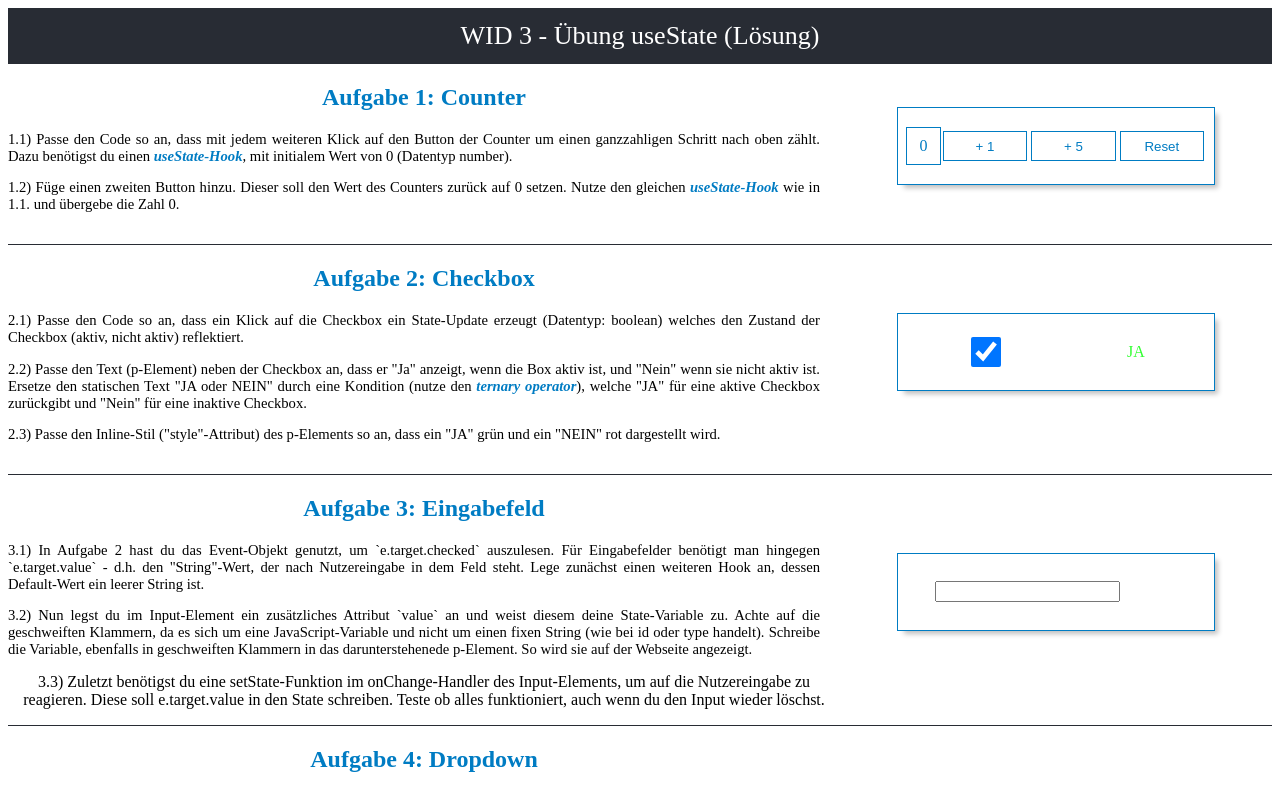
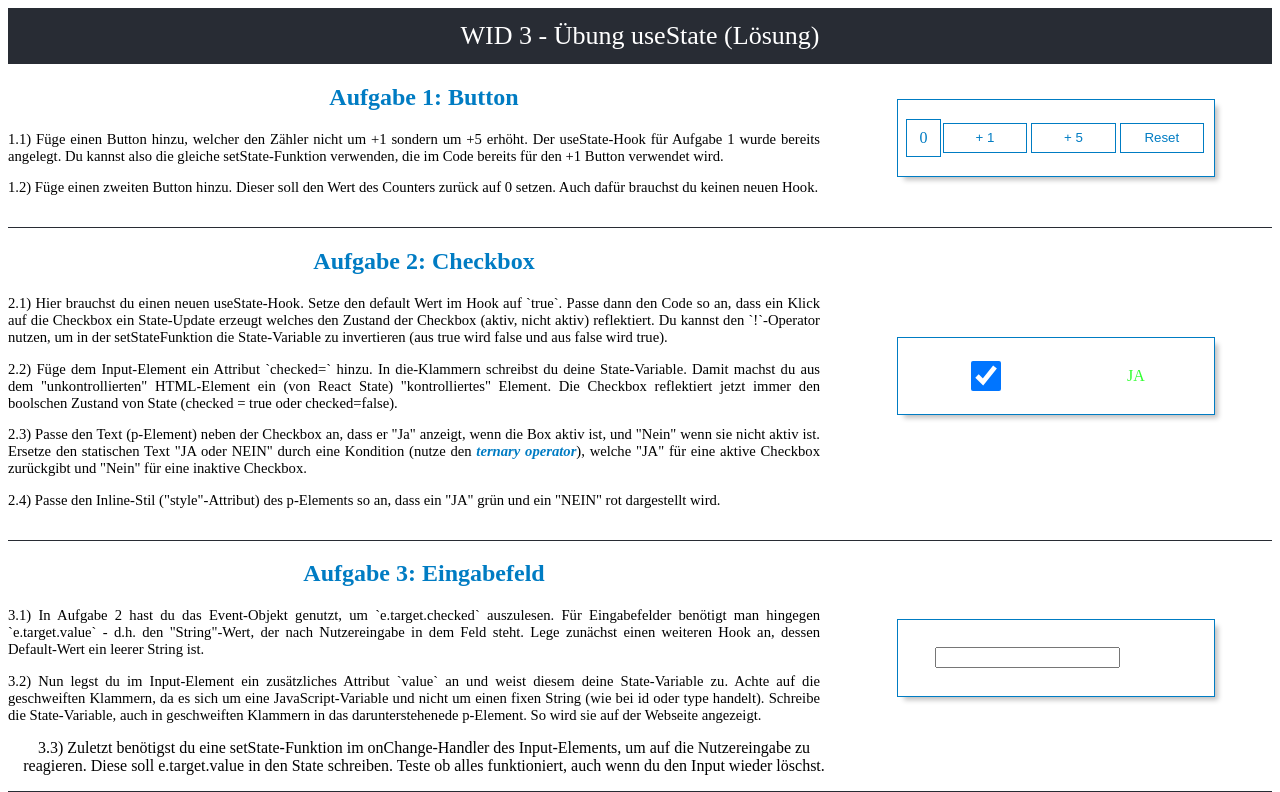
Before and after one commit to FHNW-IGEO-WID-HS2627/wid-3-ubung-react-state-losung, a React (Create React App) app: page / in a window 1280 px wide. Shown: the top 792 px of the page. Built offline with nearby package versions, Linux system fonts and the light colour scheme.

Commit message:
Erklärungen

```diff
--- a/src/App.js
+++ b/src/App.js
@@ -73,6 +73,7 @@ function App() {
         <Aufgabe4 />
         <div className="WrapperHorizontal">
           <select
+            value={alignState}
             onChange={(event) => {
               setAlignState(event.target.value);
             }}
@@ -82,6 +83,7 @@ function App() {
             <option value="right">Rechts</option>
           </select>
           <select
+            value={fontSizeState}
             onChange={(event) => {
               // Wert:
               console.log(event.target.value);
--- a/src/static/ExText.js
+++ b/src/static/ExText.js
@@ -1,17 +1,15 @@
 export const Aufgabe1 = () => (
   <div className="Exercise">
-    <h2>Aufgabe 1: Counter</h2>
+    <h2>Aufgabe 1: Button</h2>
     <p>
-      1.1) Passe den Code so an, dass mit jedem weiteren Klick auf den Button
-      der Counter um einen ganzzahligen Schritt nach oben zählt. Dazu benötigst
-      du einen <span className="Emphasis">useState-Hook</span>, mit initialem
-      Wert von 0 (Datentyp number).
+      1.1) Füge einen Button hinzu, welcher den Zähler nicht um +1 sondern um +5
+      erhöht. Der useState-Hook für Aufgabe 1 wurde bereits angelegt. Du kannst
+      also die gleiche setState-Funktion verwenden, die im Code bereits für den
+      +1 Button verwendet wird.
     </p>
     <p>
       1.2) Füge einen zweiten Button hinzu. Dieser soll den Wert des Counters
-      zurück auf 0 setzen. Nutze den gleichen{" "}
-      <span className="Emphasis">useState-Hook</span> wie in 1.1. und übergebe
-      die Zahl 0.
+      zurück auf 0 setzen. Auch dafür brauchst du keinen neuen Hook.
     </p>
   </div>
 );
@@ -20,19 +18,29 @@ export const Aufgabe2 = () => (
     <h2>Aufgabe 2: Checkbox</h2>
     <div>
       <p>
-        2.1) Passe den Code so an, dass ein Klick auf die Checkbox ein
-        State-Update erzeugt (Datentyp: boolean) welches den Zustand der
-        Checkbox (aktiv, nicht aktiv) reflektiert.
+        2.1) Hier brauchst du einen neuen useState-Hook. Setze den default Wert
+        im Hook auf `true`. Passe dann den Code so an, dass ein Klick auf die
+        Checkbox ein State-Update erzeugt welches den Zustand der Checkbox
+        (aktiv, nicht aktiv) reflektiert. Du kannst den `!`-Operator nutzen, um
+        in der setStateFunktion die State-Variable zu invertieren (aus true wird
+        false und aus false wird true).
       </p>
       <p>
-        2.2) Passe den Text (p-Element) neben der Checkbox an, dass er "Ja"
+        2.2) Füge dem Input-Element ein Attribut `checked={}` hinzu. In die
+        {}-Klammern schreibst du deine State-Variable. Damit machst du aus dem
+        "unkontrollierten" HTML-Element ein (von React State) "kontrolliertes"
+        Element. Die Checkbox reflektiert jetzt immer den boolschen Zustand von
+        State (checked = true oder checked=false).
+      </p>
+      <p>
+        2.3) Passe den Text (p-Element) neben der Checkbox an, dass er "Ja"
         anzeigt, wenn die Box aktiv ist, und "Nein" wenn sie nicht aktiv ist.
         Ersetze den statischen Text "JA oder NEIN" durch eine Kondition (nutze
         den <span className="Emphasis">ternary operator</span>), welche "JA" für
         eine aktive Checkbox zurückgibt und "Nein" für eine inaktive Checkbox.
       </p>
       <p>
-        2.3) Passe den Inline-Stil ("style"-Attribut) des p-Elements so an, dass
+        2.4) Passe den Inline-Stil ("style"-Attribut) des p-Elements so an, dass
         ein "JA" grün und ein "NEIN" rot dargestellt wird.
       </p>
     </div>
@@ -52,9 +60,9 @@ export const Aufgabe3 = () => (
       3.2) Nun legst du im Input-Element ein zusätzliches Attribut `value` an
       und weist diesem deine State-Variable zu. Achte auf die geschweiften
       Klammern, da es sich um eine JavaScript-Variable und nicht um einen fixen
-      String (wie bei id oder type handelt). Schreibe die Variable, ebenfalls in
-      geschweiften Klammern in das darunterstehenede p-Element. So wird sie auf
-      der Webseite angezeigt.
+      String (wie bei id oder type handelt). Schreibe die State-Variable, auch
+      in geschweiften Klammern in das darunterstehenede p-Element. So wird sie
+      auf der Webseite angezeigt.
     </p>
     3.3) Zuletzt benötigst du eine setState-Funktion im onChange-Handler des
     Input-Elements, um auf die Nutzereingabe zu reagieren. Diese soll
@@ -71,7 +79,8 @@ export const Aufgabe4 = () => (
       verschiedene Werte, wie "links", "mitte", "rechts" aus. Aktuell wird das
       Event in der Konsole geloggt. Passe die onChange-Funktion so an, dass
       statt eines <span className="Emphasis">console.log()</span> die Auswahl in
-      den State geschrieben wird (nutze einen neuen useState-Hook).
+      den State geschrieben wird (nutze einen neuen useState-Hook). Denke auch
+      daran, wieder ein value-Attribut zu vergeben.
     </p>
     <p>
       4.2) Etwas unterhalb findest du ein p-Element (id="DynamicText") mit
@@ -87,7 +96,8 @@ export const Aufgabe4 = () => (
       Auswahlschritte 10, 12, 14 und 16. Beachte, dass das Event einen String
       und keine Zahl zurückgibt. Nutze die Funktion{" "}
       <span className="Emphasis">parseInt() </span>
-      um Strings zu Zahlen zu konvertieren.
+      um Strings zu Zahlen zu konvertieren. Syntax Beispiel: parseInt("2")
+      konvertiert zur Zahl 2.
     </p>
   </div>
 );
```
